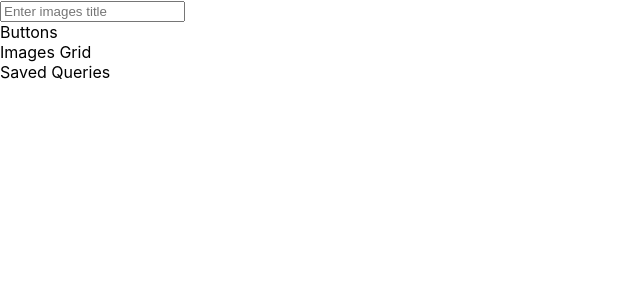
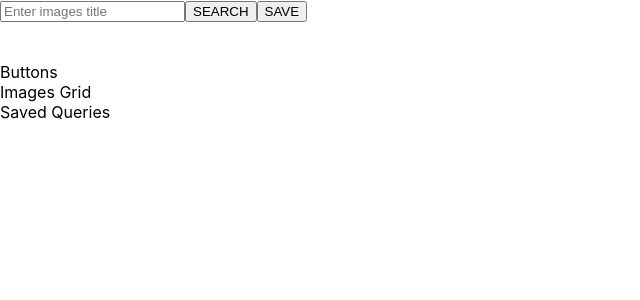
Before and after one commit to LukasKaselionis/unsplash-img-search, a React app: page / in a window 1280 px wide. Shown: the top 300 px of the page, without its empty margins (0-640 px from the left). Built offline with nearby package versions, Linux system fonts and the light colour scheme.

Commit message:
Created two buttons elements and rendered in page

```diff
--- /dev/null
+++ b/src/components/UI/Button/Button.css
@@ -0,0 +1,26 @@
+.Button {
+    color:black;
+    width: 15%;
+    margin: 0 25px;
+    border-radius: 55px;
+    border: none;
+    padding: 3px 0;
+    outline: none;
+    box-shadow: 0 0 4px 2px rgba(0,0,0, 0.2);
+    cursor: pointer;
+}
+
+.Button:hover {
+    padding: 9px 0;
+    transition: padding 0.2s ease-out;
+}
+
+.Success:hover {
+    background: rgb(39, 172, 39);
+    color: rgb(255, 255, 255);
+}
+
+.Error:hover {
+    background: rgb(172, 0, 0);
+    color: rgb(255, 255, 255);
+}
--- /dev/null
+++ b/src/components/UI/Button/Button.js
@@ -0,0 +1,10 @@
+import React from 'react';
+import classes from './Button.css';
+
+const button = (props) => (
+    <button className={[classes.Button, classes[props.btnType]].join(' ')}>
+        {props.title}
+    </button>
+);
+
+export default button;
--- a/src/components/UI/Input/Input.css
+++ b/src/components/UI/Input/Input.css
@@ -2,5 +2,4 @@
     width: 60%;
     height: 50px;
     font-size: 24px;
-    margin-bottom: 40px;
 }
--- a/src/components/UI/Input/Input.js
+++ b/src/components/UI/Input/Input.js
@@ -4,13 +4,11 @@ import classes from './Input.css';
 const input = (props) => {
 
     return (
-        <div>
-            <input
-                className={classes.Input}
-                type="search"
-                placeholder="Enter images title"
-                onChange={props.changed} />
-        </div>
+        <input
+            className={classes.Input}
+            type="search"
+            placeholder="Enter images title"
+            onChange={props.changed} />
     )
 }
 
--- a/src/containers/ImageData/ImageData.js
+++ b/src/containers/ImageData/ImageData.js
@@ -1,16 +1,26 @@
 import React, { Component } from 'react';
 import Input from '../../components/UI/Input/Input';
+import Button from '../../components/UI/Button/Button';
 
 class ImageData extends Component {
+    state = {
+        query: ''
+    }
 
     onInputChanged = (event) =>  {
-        console.log(event.target.value)
+        console.log(event.target.value);
+        this.setState({query: event.target.value})
     }
 
     render() {
+        const btnType = this.state.query ? "Success" : "Error";
+
+
         return (
-            <div>
+            <div style={{ marginBottom: "40px"}}>
                 <Input changed={this.onInputChanged} />
+                <Button title="SEARCH" btnType={btnType} />
+                <Button title="SAVE"  btnType={btnType} />
             </div>
         )
     }
```
